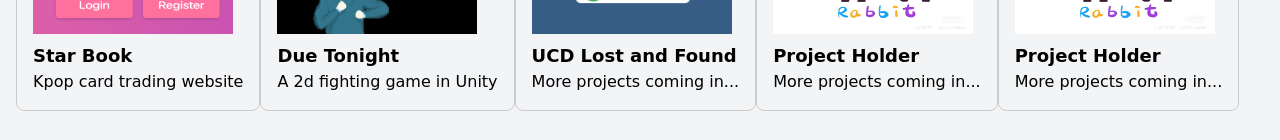
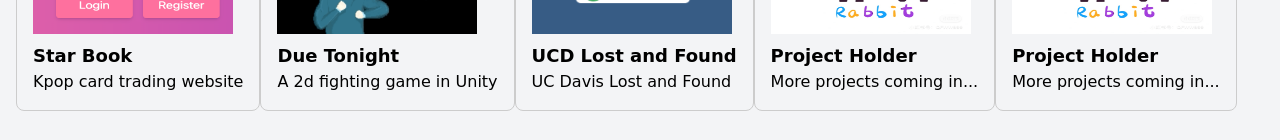
Before and after one commit to StrawberryCalpico/strawberrycalpico.github.io, a React (Vite) app: page / in a window 1280 px wide. Shown: the part 739-879 px from the top of the page. Built offline with nearby package versions, Linux system fonts and the light colour scheme.

Commit message:
Update Home.tsx

```diff
--- a/src/component/Home.tsx
+++ b/src/component/Home.tsx
@@ -21,7 +21,7 @@ const Home: React.FC = () => {
 			id: 3,
 			title: "UCD Lost and Found",
 			thumbnail: "/ucdlostandfound.png",
-			description: "More projects coming in...",
+			description: "UC Davis Lost and Found",
 			url: "https://low-industrious-shop.glitch.me",
 		},
 		{
```
